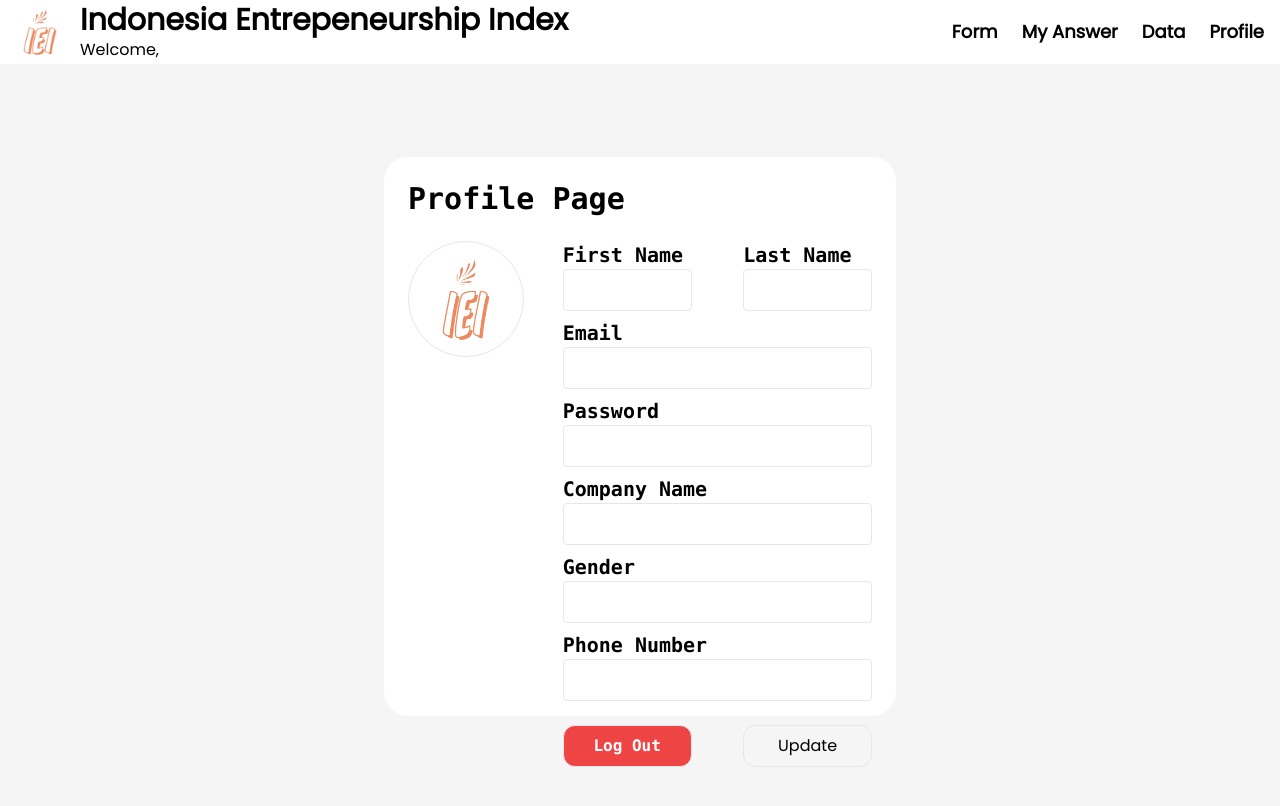
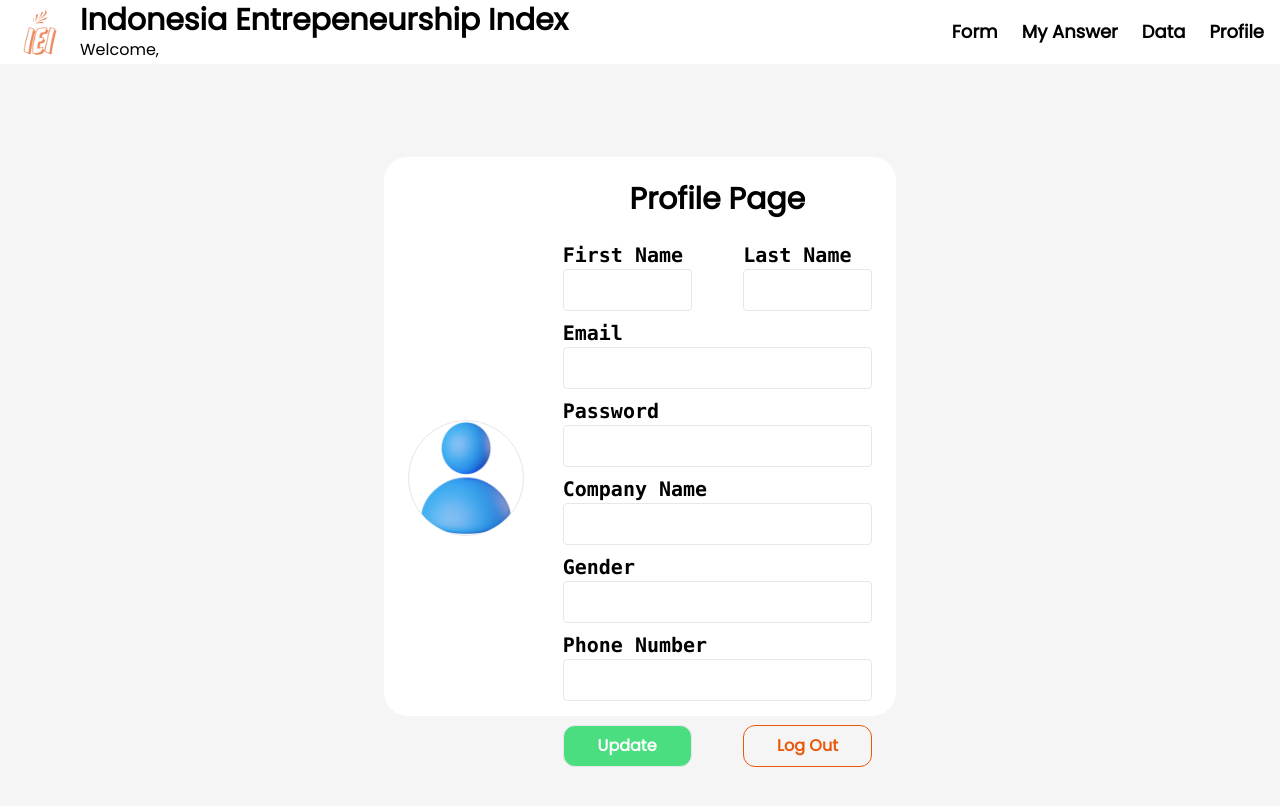
Before and after one commit to syndisc/EntreIndex, a Next.js app: page /user/profile in a window 1280 px wide. Shown: the top 806 px of the page. Built offline with nearby package versions, Linux system fonts and the light colour scheme.

Commit message:
feat: fix profile page

```diff
--- a/app/page.tsx
+++ b/app/page.tsx
@@ -1,9 +1,7 @@
-import Image from "next/image";
+'use client'
+import { useRouter } from 'next/navigation';
 
 export default function Home() {
-  return (
-    <main>
-      <h1>Hello World</h1>
-    </main>
-  );
+  const router = useRouter();
+  router.push('/user/login');
 }
--- a/app/user/login/page.tsx
+++ b/app/user/login/page.tsx
@@ -65,7 +65,7 @@ const LoginPage = () => {
               </div>
             </div>
 
-            <button className='h-12 bg-primaryLight mt-3 dark:bg-primaryDark flex content-center justify-center flex-wrap rounded-3xl' onClick={login}>Login</button>
+            <button className='h-12 bg-primaryLight hover:bg-green-400 hover:text-white hover:font-bold mt-3 dark:bg-primaryDark flex content-center justify-center flex-wrap rounded-3xl' onClick={login}>Login</button>
 
             <div className='mt-3'>
               Does not have an account?
--- a/app/user/profile/page.tsx
+++ b/app/user/profile/page.tsx
@@ -49,17 +49,19 @@ const UserProfilePage = () => {
             <Navbar/>
             <div className='w-full h-93.2vh flex flex-wrap justify-center content-center bg-primaryLight dark:bg-primaryDark'>
                 <div className='bg-secondaryLight dark:bg-secondaryDark w-2/5 h-3/4 p-6 rounded-3xl'>
-                    <div className='font-bold text-3xl font-mono mb-6'>
-                        Profile Page
-                    </div>
+
                     {/* content */}
                     <div className='flex justify-between'>
                         {/* left part */}
-                        <div className='w-1/4'>
-                            <Image width={100} height={100} className='w-full aspect-square object-contain rounded-full border' src="/images/logo.png" alt="hello" />
+                        <div className='w-1/4 flex items-center'>
+                            <Image width={100} height={100} className='w-full aspect-square object-contain rounded-full border'
+                            src="/images/profile.png" alt="hello" />
                         </div>
                         {/* right part */}
                         <div className='w-2/3'>
+                        <div className='font-bold text-3xl mb-6 flex justify-center'>
+                            Profile Page
+                        </div>
                             {/* name */}
                             <div className='flex justify-between mb-2'>
                                 <div className='w-5/12'>
@@ -130,16 +132,18 @@ const UserProfilePage = () => {
                                 </div>
                             </div>
                             <div className='w-full mb-2 mt-6 flex justify-between'>
-                                <Link href="/user/login" className='border rounded-xl w-5/12 bg-red-500 text-white font-semibold font-mono'>
+                                <button className='border rounded-xl w-5/12 bg-green-400 text-white font-semibold p-2' onClick={() => {
+                                    SendAPIRequest("aa", "POST", BodyBuilder())
+                                }}>
+                                    Update
+                                </button>
+
+                                <Link href="/user/login" className='border rounded-xl w-5/12 border-orange-600 text-orange-600 font-semibold'>
                                     <button className='w-full h-full p-2' onClick={logOut}>
                                         Log Out
                                     </button>
                                 </Link>
-                                <button className='border rounded-xl w-5/12 p-2' onClick={() => {
-                                    SendAPIRequest("aa", "POST", BodyBuilder())
-                                }}>
-                                    Update
-                                </button>
+
                             </div>
                         </div>
                     </div>
--- a/app/utility/apiController.tsx
+++ b/app/utility/apiController.tsx
@@ -40,10 +40,10 @@ export async function SendAuthRequest(url : string, data : any, router : any){
     if(response.ok){
         SuccessNotification(responseData.message)
 
-        // const date = new Date()
-        // date.setTime(date.getTime() + (86400000))
-        // const expires = "; expires=" + date.toUTCString()
-        // document.cookie = "auth=" + responseData.token + expires + "; path=/"
+        const date = new Date()
+        date.setTime(date.getTime() + (86400000))
+        const expires = "; expires=" + date.toUTCString()
+        document.cookie = "auth=" + responseData.token + expires + "; path=/"
 
         router.push("/home")
     }
--- a/package.json
+++ b/package.json
@@ -3,7 +3,7 @@
   "version": "0.1.0",
   "private": true,
   "scripts": {
-    "dev": "next dev",
+    "dev": "next dev --port=9000",
     "build": "next build",
     "start": "next start",
     "lint": "next lint"
```
Also changed, not shown: public/images/profile.png (added).
